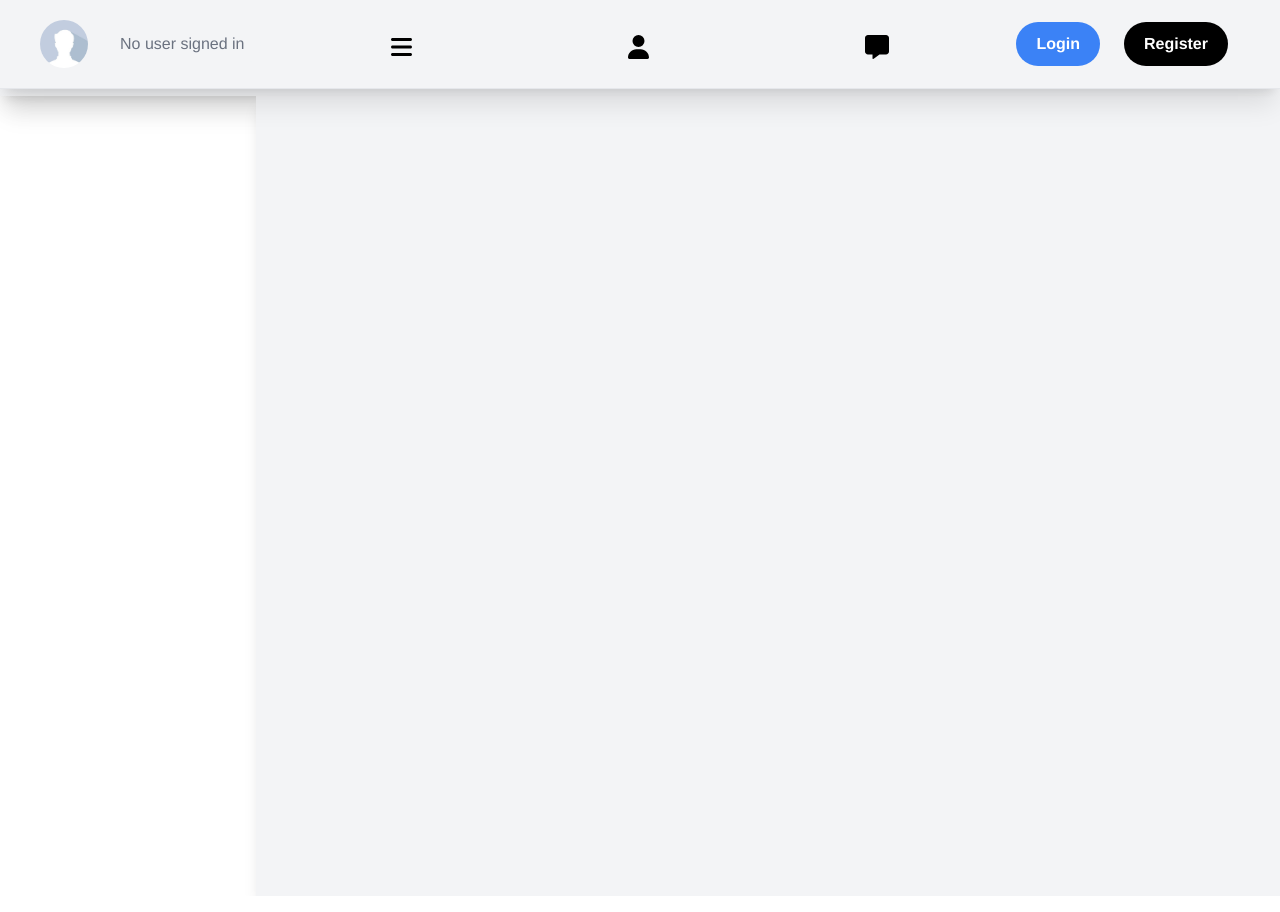
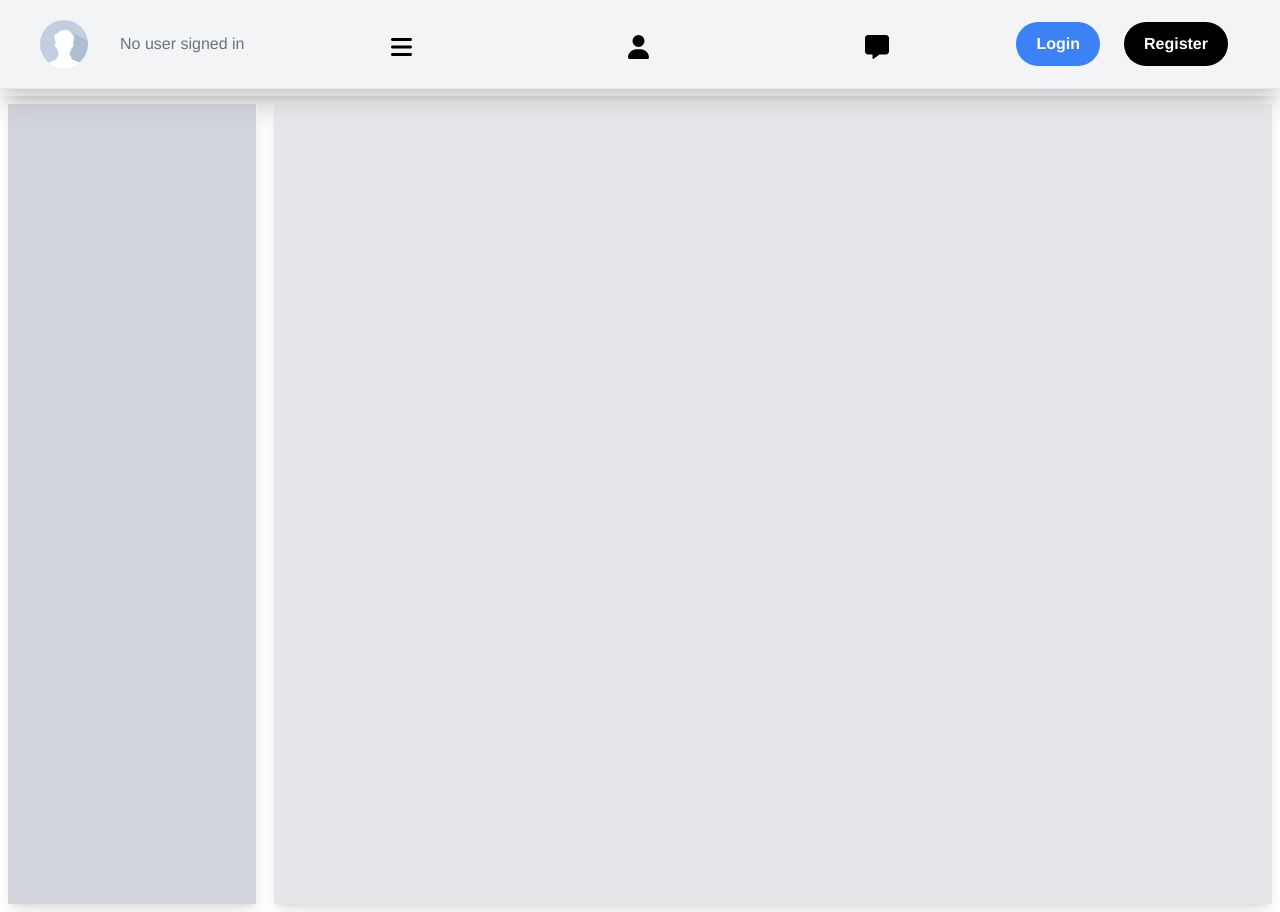
Before and after one commit to artush-alexanyan/eccomerce-tailwind, a Vue app: page /user-dashboard in a window 1280 px wide. Built offline with nearby package versions, Linux system fonts and the light colour scheme; no server answers.

Commit message:
adding sidebar content userinfo

```diff
--- a/src/e-commerce/DashBoard.vue
+++ b/src/e-commerce/DashBoard.vue
@@ -17,11 +17,12 @@
                 </button>
             </div>
         </div>
-        <transition name="toggle-sidebar">
 
-            <div class="sidebar h-screen border-r-2 m-2 border-gray-100 shadow-lg w-1/5 bg-gray-100" v-show="showSidebar">
-                <div class="user-info flex justify-start ml-3 align-center" v-if="showUserInfo">
-                    <div class="max-w-sm rounded-xl overflow-hidden shadow-xl">
+        <div class="main flex">
+            <div class="sidebar h-screen border-r-2 m-2 border-gray-100 shadow-lg w-1/5 bg-gray-300" v-show="showSidebar">
+                <transition name="toggle-user-info">
+                    <div class="user-info flex justify-center ml-3 mt-3 align-center" v-if="showUserInfo">
+                        <div class="max-w-sm rounded-xl overflow-hidden shadow-xl bg-white">
                         <img
                             class="rounded-full mx-auto mt-3 h-32 w-32"
                             :src="`${isUserSigned == false ? defaultPhoto : userDetails.photo}`"
@@ -41,11 +42,15 @@
                         </div>
                         </div>
                     </div>
+                </transition>
             </div>
 
-        </transition>
-        <div class="sidebar h-screen border-l-2 ml-auto border-gray-100 shadow-lg w-4/5 bg-gray-100">
+            <div
+                class="content h-screen m-2 border-gray-100 shadow-lg bg-gray-200"
+                :class="showSidebar == true ? 'w-4/5' : 'w-full' "
+            >
 
+            </div>
         </div>
     </div>
 </template>
@@ -59,8 +64,8 @@ export default {
     mixins: [UserStatus],
     components: { AppSignOutButton },
     data: () => ({
-        showUserInfo: true,
-        showSidebar: false
+        showUserInfo: false,
+        showSidebar: true
     }),
     methods: {
 
@@ -69,10 +74,10 @@ export default {
 </script>
 
 <style scoped>
-.toggle-sidebar-enter-active, .toggle-sidebar-leave-active {
+.toggle-user-info-enter-active, .toggle-user-info-leave-active {
   transition: opacity 1.5s;
 }
-.toggle-sidebar-enter, .toggle-sidebar-leave-to /* .toggle-sidebar-leave-active below version 2.1.8 */ {
+.toggle-user-info-enter, .toggle-user-info-leave-to /* .toggle-user-info-leave-active below version 2.1.8 */ {
   opacity: 0;
 }
 </style>
```
Lines whose indentation alone changed are shown as unchanged.
